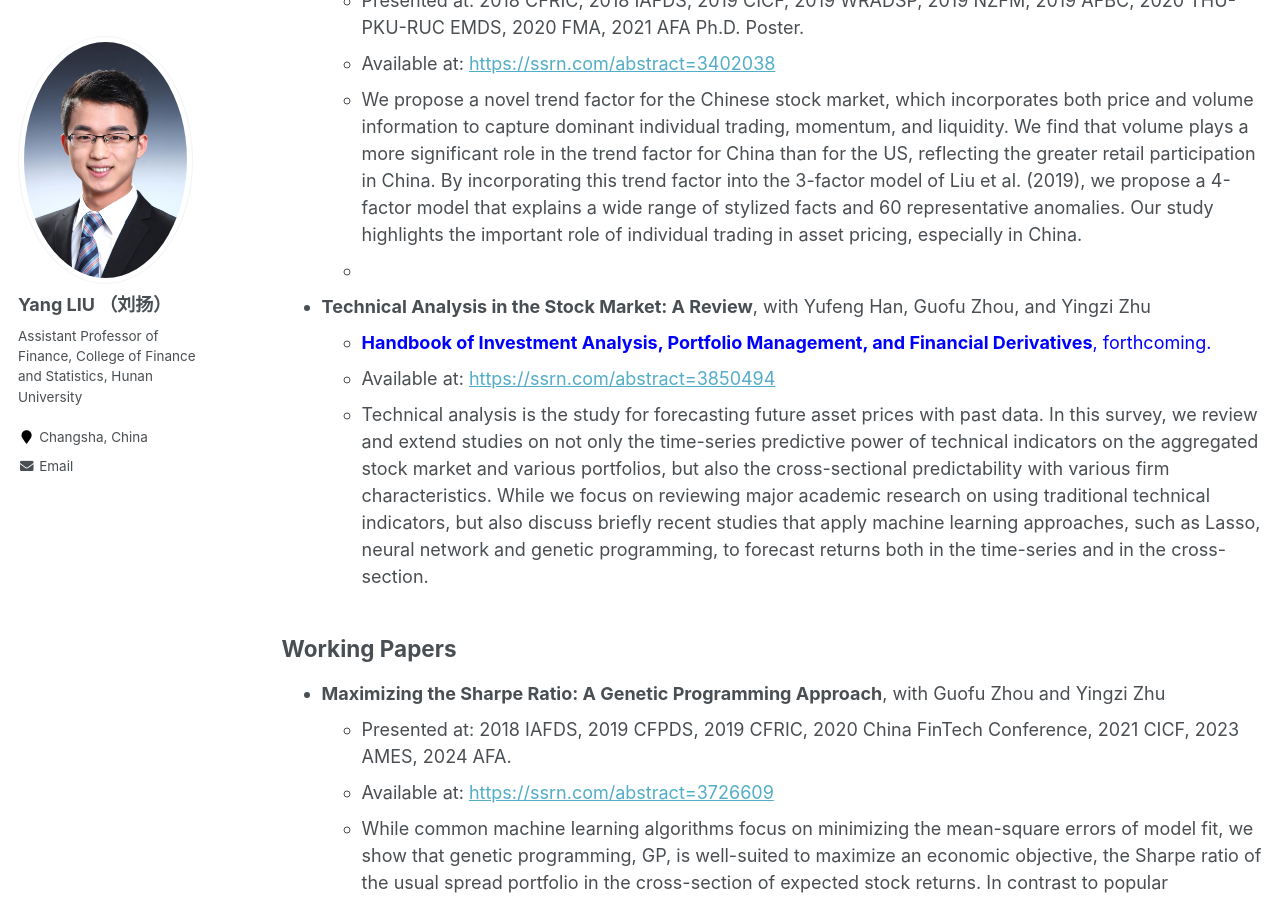
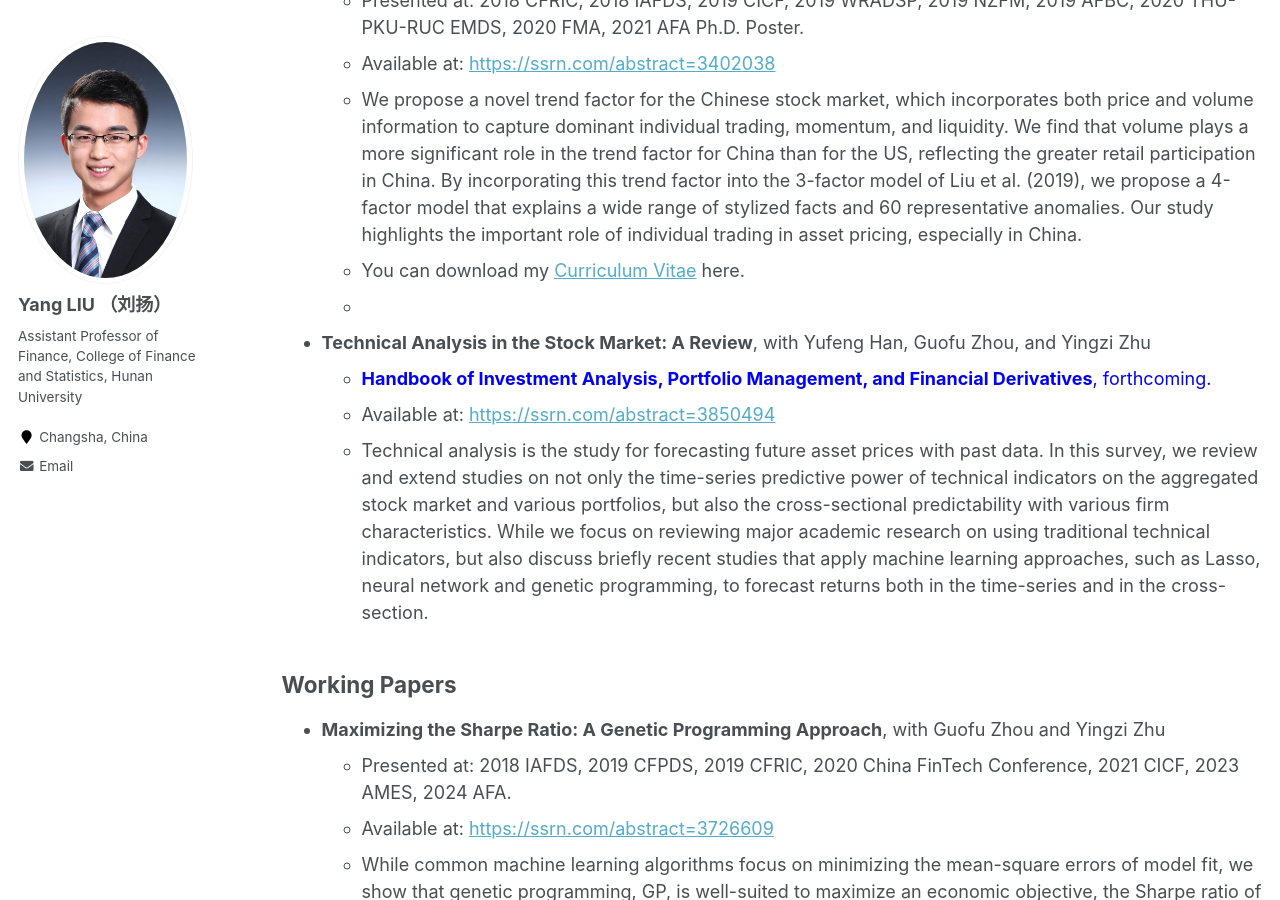
Before and after one commit to yangliu-finance/yangliu-finance.github.io, a Jekyll site: the page built from _pages/research.md, in a window 1280 px wide and 900 px high, scrolled down 384 px. Built offline with Jekyll 4.4.1, drawn with Linux system fonts in a browser that asks for light colours.

Commit message:
Update research.md

```diff
--- a/_pages/research.md
+++ b/_pages/research.md
@@ -16,6 +16,7 @@ Publications
   + Presented at: 2018 CFRIC, 2018 IAFDS, 2019 CICF, 2019 WRADSP, 2019 NZFM, 2019 AFBC, 2020 THU-PKU-RUC EMDS, 2020 FMA, 2021 AFA Ph.D. Poster.
   + Available at: [https://ssrn.com/abstract=3402038](https://ssrn.com/abstract=3402038)
   + We propose a novel trend factor for the Chinese stock market, which incorporates both price and volume information to capture dominant individual trading, momentum, and liquidity. We find that volume plays a more significant role in the trend factor for China than for the US, reflecting the greater retail participation in China. By incorporating this trend factor into the 3-factor model of Liu et al. (2019), we propose a 4-factor model that explains a wide range of stylized facts and 60 representative anomalies. Our study highlights the important role of individual trading in asset pricing, especially in China.
+  + You can download my [Curriculum Vitae](https://yangliu-finance.github.io/files/CV_YangLiu_231204_update1.pdf) here.
   + [Factor data]:(https://yangliu-finance.github.io/files/LZZ4_TrendFactor_Monthly&Daily.xls) here.
   <!---
   seminars at Gothenburg University, Lund University, Southwestern University of Finance and Economics, Stockholm University, Tsinghua University, University of Cincinnati, UIUC, and Washington University in St. Louis;
```
